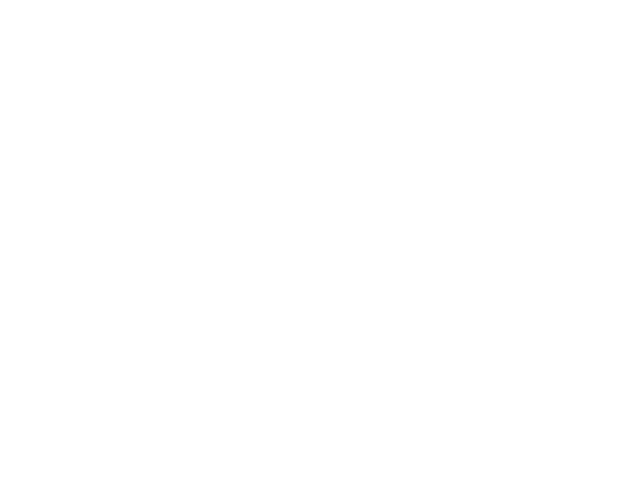
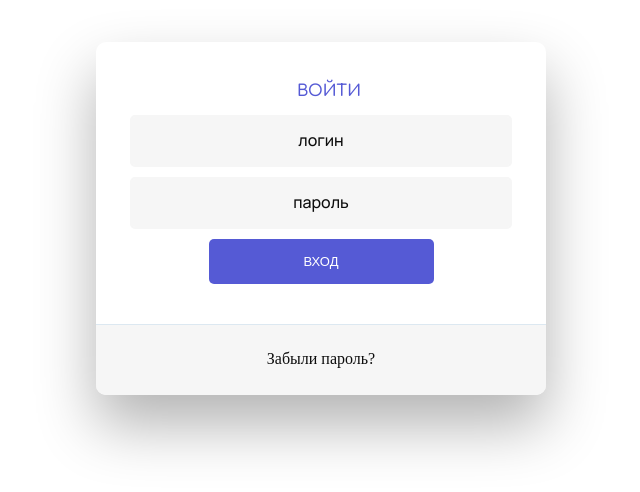
Before and after one commit to visstt/Mind-Wawe, a React (Create React App) app: page /SignIn in a window 1280 px wide. Before the commit this address had no page. Shown: the part 132-624 px from the top of the page, without its empty margins (319-959 px from the left). Built offline with nearby package versions, Linux system fonts and the light colour scheme.

Commit message:
add sign

```diff
--- a/src/App.js
+++ b/src/App.js
@@ -4,6 +4,9 @@ import { BrowserRouter as Router, Routes, Route} from 'react-router-dom';
 import Create_test_page from './components/Create_test_page/Create_test_page';
 import All_tests_page from './components/All_tests_page/All_tests_page';
 import Test_page from './components/Test_page/Test_page';
+import SignIn from './components/Autorization/SignIn/SignIn';
+import SignUp from './components/Autorization/SignUp/SignUp'
+
 function App() {
   return (
     <Router>
@@ -13,6 +16,8 @@ function App() {
         <Route path='/All_tests_page' element={<All_tests_page/>}></Route>
         <Route path='/Create_test_page' element={<Create_test_page/>}></Route>
         <Route path='/Test_page' element={<Test_page/>}></Route>
+        <Route path='/SignIn' element={<SignIn/>}></Route>
+        <Route path='/SignUp' element={<SignUp/>}></Route>
       </Routes>
     </div>
     </Router>
--- /dev/null
+++ b/src/components/Autorization/SignIn/SignIn.css
@@ -0,0 +1,285 @@
+@import url('https://fonts.googleapis.com/css?family=Poppins');
+
+/* BASIC */
+
+
+.Sign body {
+  font-family: Comfortaa;
+  height: 100vh;
+}
+
+.Sign ::placeholder{
+  color: #0d0d0d;
+}
+.Sign a {
+  color: #0d0d0d;
+  display:inline-block;
+  text-decoration: none;
+  font-weight: 400;
+}
+
+.Sign h2 {
+  font-family: Comfortaa;
+  text-align: center;
+  font-size: 16px;
+  font-weight: 600;
+  text-transform: uppercase;
+  display:inline-block;
+  margin: 40px 8px 10px 8px;
+  color: #cccccc;
+}
+
+
+
+/* STRUCTURE */
+
+.Sign .wrapper {
+  display: flex;
+  align-items: center;
+  flex-direction: column;
+  justify-content: center;
+  width: 100%;
+  min-height: 100%;
+  padding: 20px;
+}
+
+.Sign #formContent {
+  -webkit-border-radius: 10px 10px 10px 10px;
+  border-radius: 10px 10px 10px 10px;
+  background: #fff;
+  padding: 30px;
+  width: 90%;
+  max-width: 450px;
+  position: relative;
+  padding: 0px;
+  -webkit-box-shadow: 0 30px 60px 0 rgba(0,0,0,0.3);
+  box-shadow: 0 30px 60px 0 rgba(0,0,0,0.3);
+  text-align: center;
+}
+
+.Sign #formFooter {
+  background-color: #f6f6f6;
+  border-top: 1px solid #dce8f1;
+  padding: 25px;
+  text-align: center;
+  -webkit-border-radius: 0 0 10px 10px;
+  border-radius: 0 0 10px 10px;
+}
+
+
+
+/* TABS */
+
+h2.active {
+  color: #555AD5;
+}
+
+
+
+/* FORM TYPOGRAPHY*/
+
+.Sign input[type=button], input[type=submit], input[type=reset]  {
+  background-color: #555AD5;
+  border: none;
+  color: white;
+  padding: 15px 80px;
+  text-align: center;
+  text-decoration: none;
+  display: inline-block;
+  text-transform: uppercase;
+  font-size: 13px;
+  -webkit-border-radius: 5px 5px 5px 5px;
+  border-radius: 5px 5px 5px 5px;
+  margin: 5px 20px 40px 20px;
+  -webkit-transition: all 0.3s ease-in-out;
+  -moz-transition: all 0.3s ease-in-out;
+  -ms-transition: all 0.3s ease-in-out;
+  -o-transition: all 0.3s ease-in-out;
+  transition: all 0.3s ease-in-out;
+}
+.Sign input[type=submit]{
+    width: 50%;
+}
+.Sign input[type=button]:active, input[type=submit]:active, input[type=reset]:active  {
+  -moz-transform: scale(0.95);
+  -webkit-transform: scale(0.95);
+  -o-transform: scale(0.95);
+  -ms-transform: scale(0.95);
+  transform: scale(0.95);
+}
+
+.Sign input[type=text] {
+  background-color: #f6f6f6;
+  border: none;
+  color: #0d0d0d;
+  padding: 15px 32px;
+  text-align: center;
+  text-decoration: none;
+  display: inline-block;
+  font-size: 16px;
+  margin: 5px;
+  width: 85%;
+  border: 2px solid #f6f6f6;
+  -webkit-transition: all 0.5s ease-in-out;
+  -moz-transition: all 0.5s ease-in-out;
+  -ms-transition: all 0.5s ease-in-out;
+  -o-transition: all 0.5s ease-in-out;
+  transition: all 0.5s ease-in-out;
+  -webkit-border-radius: 5px 5px 5px 5px;
+  border-radius: 5px 5px 5px 5px;
+}
+
+.Sign input[type=text]:focus {
+  background-color: #fff;
+  border-bottom: 2px solid #555AD5;
+}
+
+.Sign input[type=text]:placeholder {
+  color: #cccccc;
+}
+
+
+
+.Sign input[type=password] {
+  background-color: #f6f6f6;
+  border: none;
+  color: #0d0d0d;
+  padding: 15px 32px;
+  text-align: center;
+  text-decoration: none;
+  display: inline-block;
+  font-size: 16px;
+  margin: 5px;
+  width: 85%;
+  border: 2px solid #f6f6f6;
+  -webkit-transition: all 0.5s ease-in-out;
+  -moz-transition: all 0.5s ease-in-out;
+  -ms-transition: all 0.5s ease-in-out;
+  -o-transition: all 0.5s ease-in-out;
+  transition: all 0.5s ease-in-out;
+  -webkit-border-radius: 5px 5px 5px 5px;
+  border-radius: 5px 5px 5px 5px;
+}
+
+.Sign input[type=password]:focus {
+  background-color: #fff;
+  border-bottom: 2px solid #555AD5;
+}
+
+.Sign input[type=password]:placeholder {
+  color: #cccccc;
+}
+/* ANIMATIONS */
+
+/* Simple CSS3 Fade-in-down Animation */
+.Sign .fadeInDown {
+  -webkit-animation-name: fadeInDown;
+  animation-name: fadeInDown;
+  -webkit-animation-duration: 1s;
+  animation-duration: 1s;
+  -webkit-animation-fill-mode: both;
+  animation-fill-mode: both;
+}
+
+@-webkit-keyframes fadeInDown {
+  0% {
+    opacity: 0;
+    -webkit-transform: translate3d(0, -100%, 0);
+    transform: translate3d(0, -100%, 0);
+  }
+  100% {
+    opacity: 1;
+    -webkit-transform: none;
+    transform: none;
+  }
+}
+
+@keyframes fadeInDown {
+  0% {
+    opacity: 0;
+    -webkit-transform: translate3d(0, -100%, 0);
+    transform: translate3d(0, -100%, 0);
+  }
+  100% {
+    opacity: 1;
+    -webkit-transform: none;
+    transform: none;
+  }
+}
+
+/* Simple CSS3 Fade-in Animation */
+@-webkit-keyframes fadeIn { from { opacity:0; } to { opacity:1; } }
+@-moz-keyframes fadeIn { from { opacity:0; } to { opacity:1; } }
+@keyframes fadeIn { from { opacity:0; } to { opacity:1; } }
+
+.Sign .fadeIn {
+  opacity:0;
+  -webkit-animation:fadeIn ease-in 1;
+  -moz-animation:fadeIn ease-in 1;
+  animation:fadeIn ease-in 1;
+
+  -webkit-animation-fill-mode:forwards;
+  -moz-animation-fill-mode:forwards;
+  animation-fill-mode:forwards;
+
+  -webkit-animation-duration:1s;
+  -moz-animation-duration:1s;
+  animation-duration:1s;
+}
+
+.Sign .fadeIn.first {
+  -webkit-animation-delay: 0.4s;
+  -moz-animation-delay: 0.4s;
+  animation-delay: 0.4s;
+}
+
+.Sign .fadeIn.second {
+  -webkit-animation-delay: 0.6s;
+  -moz-animation-delay: 0.6s;
+  animation-delay: 0.6s;
+}
+
+.Sign .fadeIn.third {
+  -webkit-animation-delay: 0.8s;
+  -moz-animation-delay: 0.8s;
+  animation-delay: 0.8s;
+}
+
+.Sign .fadeIn.fourth {
+  -webkit-animation-delay: 1s;
+  -moz-animation-delay: 1s;
+  animation-delay: 1s;
+}
+
+/* Simple CSS3 Fade-in Animation */
+.Sign .underlineHover:after {
+  display: block;
+  left: 0;
+  bottom: -10px;
+  width: 0;
+  height: 2px;
+  background-color: #555AD5;
+  content: "";
+  transition: width 0.2s;
+}
+
+.Sign .underlineHover:hover {
+  color: #0d0d0d;
+}
+
+.Sign .underlineHover:hover:after{
+  width: 100%;
+}
+
+
+
+/* OTHERS */
+
+.Sign *:focus {
+    outline: none;
+}
+
+
+.Sign * {
+  box-sizing: border-box;
+}
--- /dev/null
+++ b/src/components/Autorization/SignIn/SignIn.jsx
@@ -0,0 +1,29 @@
+import { Link } from 'react-router-dom';
+import './SignIn.css';
+function Main() {
+return(
+    <div className="Sign">
+        <div class="wrapper fadeInDown">
+  <div id="formContent">
+
+    <h2 class="active"> Войти </h2>
+
+    <form>
+    <input type="text" id="login" class="fadeIn second" name="login" placeholder="логин"/>
+      <input type="password" id="password" class="fadeIn third" name="login" placeholder="пароль"/>
+      <input type="submit" class="fadeIn fourth" value="Вход"/>
+    </form>
+
+
+    <div id="formFooter">
+      <Link to={"#"} class="underlineHover">Забыли пароль?</Link>
+    </div>
+
+  </div>
+</div>
+    </div>
+
+)
+}
+
+export default Main;
--- /dev/null
+++ b/src/components/Autorization/SignUp/SignUp.jsx
@@ -0,0 +1,29 @@
+import { Link } from 'react-router-dom';
+
+function SignUp() {
+  return (
+    <div className="Sign">
+        <div class="wrapper fadeInDown">
+  <div id="formContent">
+
+    <h2 class="active"> Регистрация </h2>
+
+    <form>
+      <input type="text" id="login" class="fadeIn second" name="login" placeholder="логин"/>
+      <input type="password" id="password" class="fadeIn third" name="login" placeholder="пароль"/>
+      <input type="password" id="password" class="fadeIn third" name="login" placeholder="повторите пароль"/>
+      <input type="submit" class="fadeIn fourth" value="Вход"/>
+    </form>
+
+
+    <div id="formFooter">
+      <Link to={"#"} class="underlineHover">Забыли пароль?</Link>
+    </div>
+
+  </div>
+</div>
+    </div>
+  )
+}
+
+export default SignUp
--- a/src/components/Main_page/Header/Header.css
+++ b/src/components/Main_page/Header/Header.css
@@ -11,7 +11,7 @@
     background-color: #555AD5;
     display: flex;
     flex-flow: row nowrap;
-    justify-content: flex-start;
+    justify-content: space-around;
     align-items: center;
 }
 
@@ -22,6 +22,19 @@
     font-family: Comfortaa;
 }
 
+.nav{
+    margin-left: 30%;
+    font-size: 15px;
+    font-family: Comfortaa;
+}
+
+.nav a{
+    color: #fff;
+}
+.name a{
+    color: #fff;
+}
+
 
 @media (max-width: 849px){
     h1 {
--- a/src/components/Main_page/Header/Header.jsx
+++ b/src/components/Main_page/Header/Header.jsx
@@ -1,3 +1,4 @@
+    import { Link } from "react-router-dom";
     import "./Header.css";
 
 
@@ -7,7 +8,10 @@ return(
     <div className="header">
 
         <div className="name">
-        <h1>Mind Wawe</h1>
+            <Link to={"/"}><h1>Mind Wawe</h1> </Link>
+        </div>
+        <div className="nav">
+        <Link to="/SignIn"><h1>Личный кабинет</h1></Link>
         </div>
 
     </div>
--- a/src/components/Main_page/Main/Main.css
+++ b/src/components/Main_page/Main/Main.css
@@ -9,6 +9,7 @@
 
 .wrapper{
     display: flex;
+    flex-direction: column;
     position: relative;
     height: calc(100vh - 100px);
     width: 100%;
@@ -22,7 +23,6 @@
     width: auto;
 }
 .text h1{
-
     display: flex;
     justify-content: center;
     margin-left: 50%;
@@ -98,16 +98,16 @@ a{
 
 
 /* Laptop */
-@media (min-width: 850px) and (max-width: 1480px){
+@media (min-width: 1000px) and (max-width: 1480px){
     .photo{
         margin-top: 5%;
-        width: 600px;
-        height: 600px;
+        width: 650px;
+        height: 650px;
     }
     .text{
         margin-top: 10%;
-        margin-left: 35%;
-        max-width: 400px;
+        margin-left: 25%;
+        max-width: 500px;
     }
     .button_main_page{
         margin-left: 76%;
--- a/src/components/Main_page/Main/Main.jsx
+++ b/src/components/Main_page/Main/Main.jsx
@@ -13,9 +13,6 @@ return(
             </div>
 
         </div>
-
-
-
     </div>
 )
 }
```
Also changed, not shown: 1 other file (tests, documents, lock files or other folders). Lines whose indentation alone changed are shown as unchanged.
